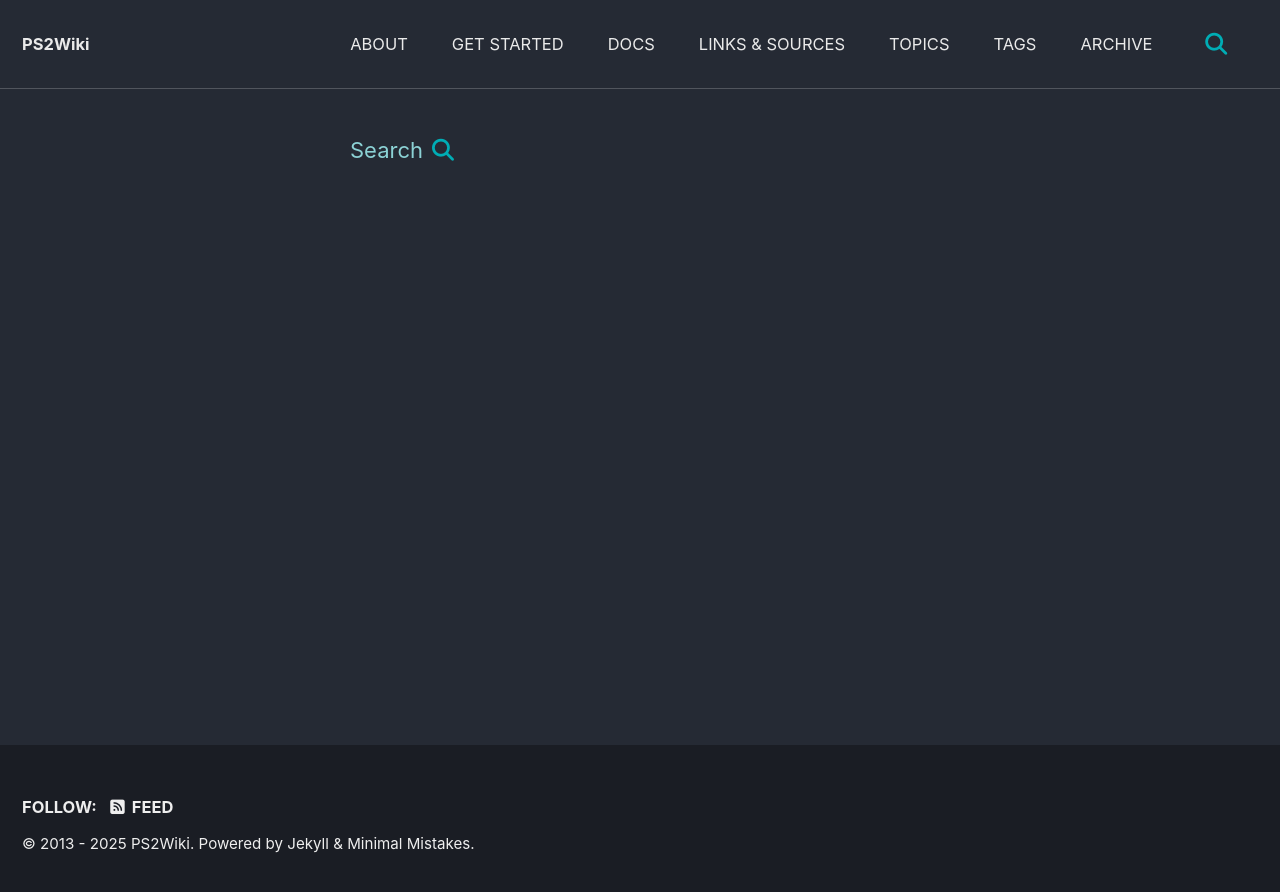
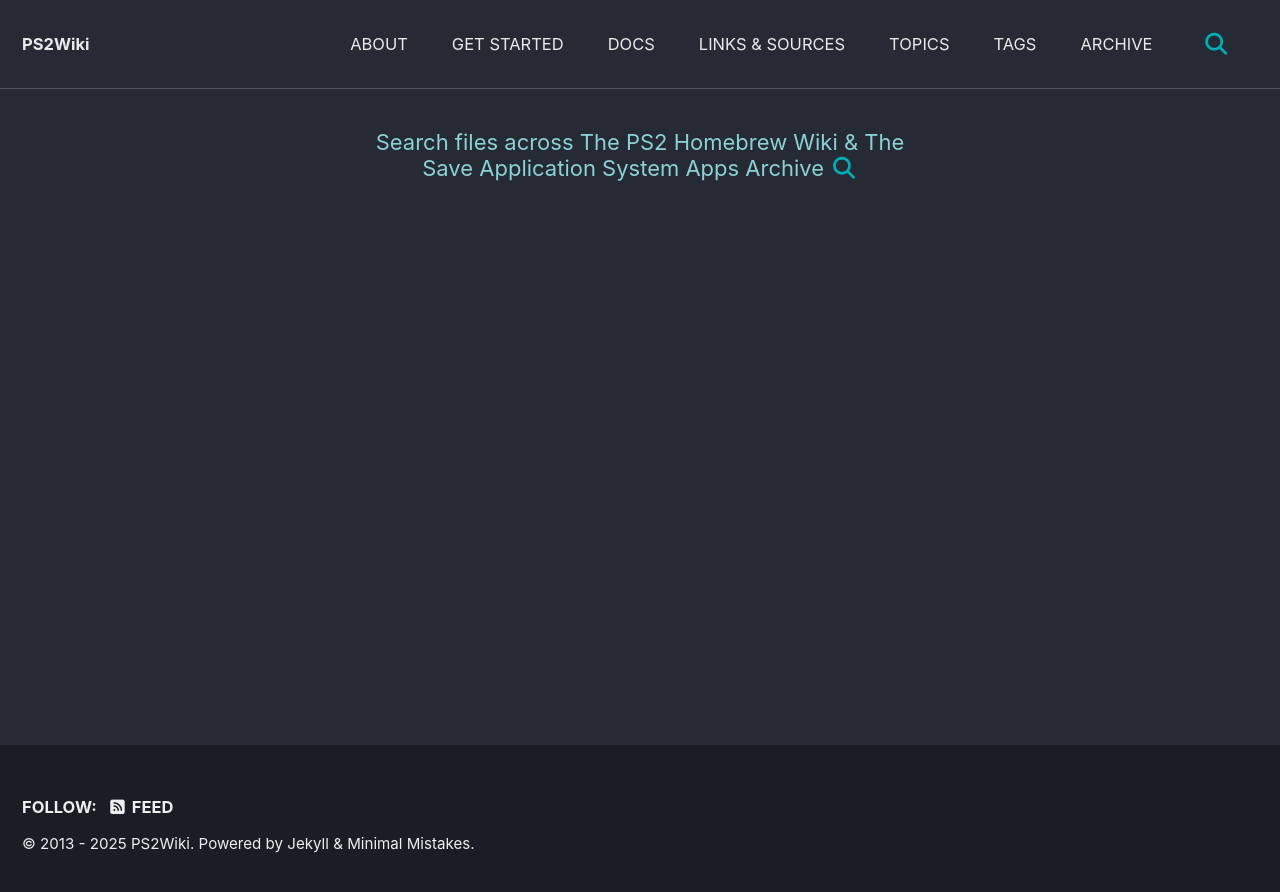
Before and after one commit to ps2wiki/search, a Jekyll site: the page built from index.html, in a window 1280 px wide. Shown: the top 892 px of the page. Built offline with Jekyll 4.4.1, drawn with Linux system fonts in a browser that asks for light colours; cached includes are drawn as plain includes; some web fonts are replaced; the list of posts is cut into pages by our own code.

Commit message:
Update home.html

```diff
--- a/_layouts/home.html
+++ b/_layouts/home.html
@@ -3,8 +3,7 @@ layout: archive
 ---
 
 {{ content }}
-<span class="visually-hidden">{{ site.data.ui-text[site.locale].search_label | default: "Toggle search" }}</span>
 <button class="search__toggle" type="button">
           <span class="visually-hidden">{{ site.data.ui-text[site.locale].search_label | default: "Toggle search" }}</span>
-          <a>Search </a><i class="fas fa-search"></i>
+          <a>Search files across The PS2 Homebrew Wiki & The Save Application System Apps Archive  </a><i class="fas fa-search"></i>
         </button>
```
